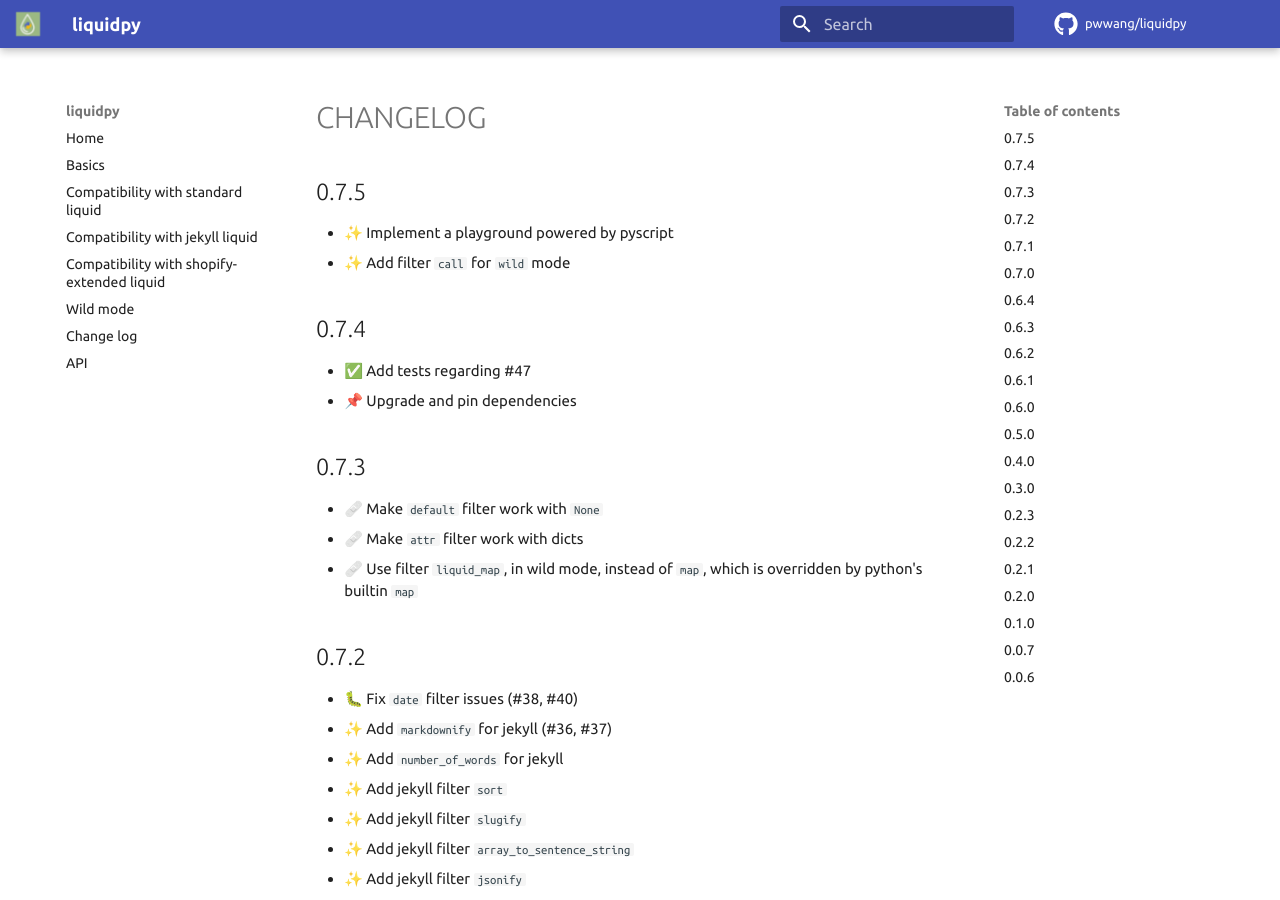
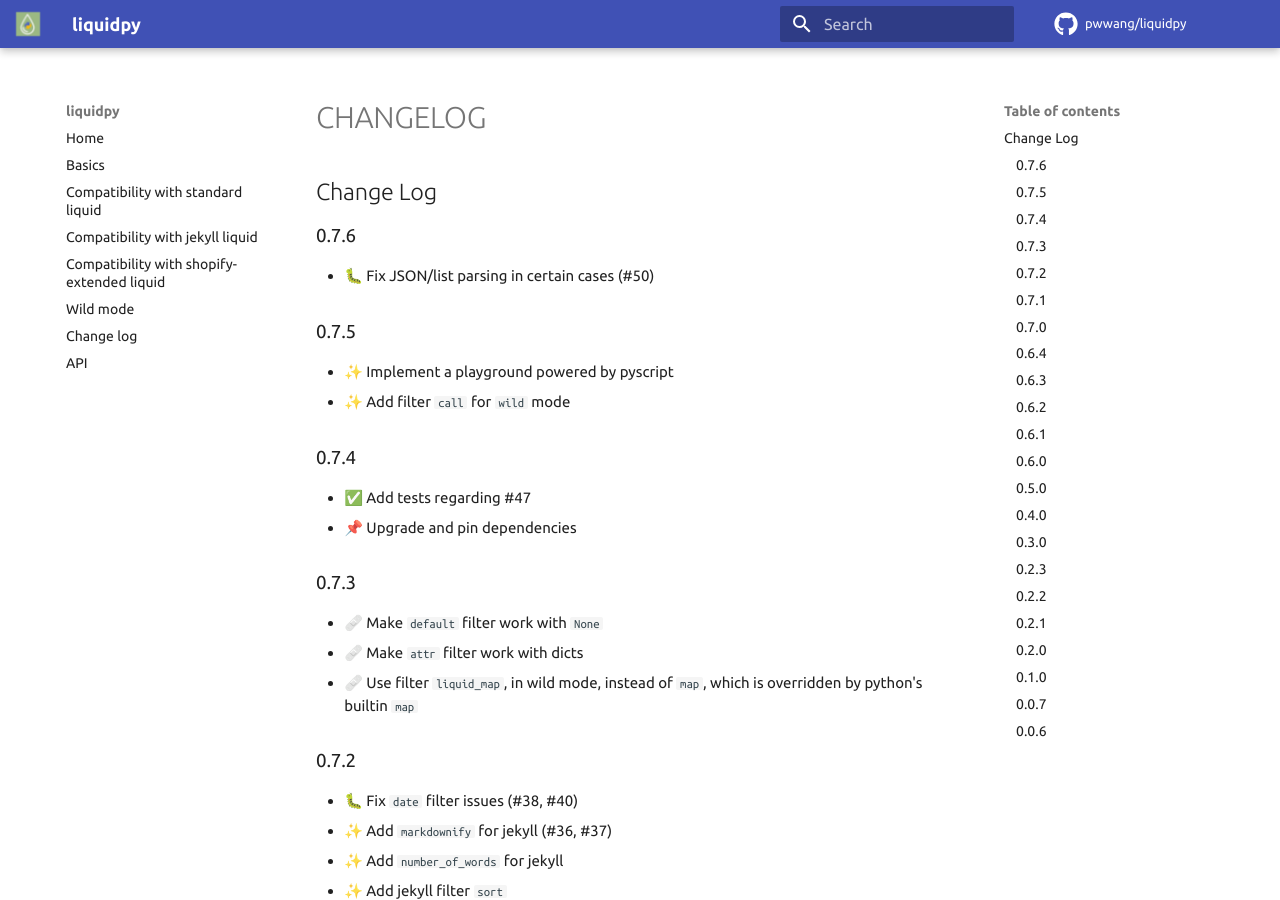
Before and after one commit to pwwang/liquidpy, an MkDocs documentation site: the page built from docs/CHANGELOG.md, in a window 1280 px wide and 900 px high. Built offline with MkDocs 1.6.1 and Material for MkDocs 9.7.7, drawn with Linux system fonts in a browser that asks for light colours; comment, search, counter and statistics services are not loaded.

Commit message:
🔖 0.7.6

```diff
--- a/docs/CHANGELOG.md
+++ b/docs/CHANGELOG.md
@@ -1,20 +1,26 @@
-# 0.7.5
+# Change Log
+
+## 0.7.6
+
+- 🐛 Fix JSON/list parsing in certain cases (#50)
+
+## 0.7.5
 
 - ✨ Implement a playground powered by pyscript
 - ✨ Add filter `call` for `wild` mode
 
-# 0.7.4
+## 0.7.4
 
 - ✅ Add tests regarding #47
 - 📌 Upgrade and pin dependencies
 
-# 0.7.3
+## 0.7.3
 
 - 🩹 Make `default` filter work with `None`
 - 🩹 Make `attr` filter work with dicts
 - 🩹 Use filter `liquid_map`, in wild mode, instead of `map`, which is overridden by python's builtin `map`
 
-# 0.7.2
+## 0.7.2
 
 - 🐛 Fix `date` filter issues (#38, #40)
 - ✨ Add `markdownify` for jekyll (#36, #37)
@@ -26,25 +32,24 @@
 - ✨ Add jekyll filters `xml_escape`, `cgi_escape` and `uri_escape`
 - ✨ Add `int`, `float`, `str` and `bool` as both filters and globals for all modes (#40)
 
-
-# 0.7.1
+## 0.7.1
 
 - ✨ Add `regex_replace` filter
 - ✨ Allow absolute path and pathlib.Path passed as template files
 - ✨ Allow `+/-` to work with date filter (#38)
 - ✨ Add `filters_as_globals` for wild mode (defaults to `True`)
 
-# 0.7.0
+## 0.7.0
 
 - Reimplement using jinja2
 
-# 0.6.4
+## 0.6.4
 
 Last release of 0.6, for compatibilities.
 
 - Add regex_replace filter (#33)
 
-# 0.6.3
+## 0.6.3
 
 - Allow tag for to have output(test | filter) in python mode.
 - Fix stacks not print in some cases.
@@ -52,22 +57,22 @@ Last release of 0.6, for compatibilities.
 - Add better error message for attribute error while rendering
 - Print 'KeyError' for render error if it is a KeyError.
 
-# 0.6.2
+## 0.6.2
 
 - Update dependency versions
 
-# 0.6.1
+## 0.6.1
 
 - Fix use of LiquidPython
 - Add getitem and render filter for python mode
 - Fix EmptyDrop for variable segment in python mode
 - Fix re-rendering error for extends tag (#29)
 
-# 0.6.0
+## 0.6.0
 
 - Remodel the package to use a lexer to scan the nodes first and then lark-parse to parse the tag.
 
-# 0.5.0
+## 0.5.0
 
 - Extract major model of node to allow `register_node` (#18)
 - Introduce `config` node and deprecate `mode`
@@ -78,38 +83,38 @@ Last release of 0.6, for compatibilities.
 - Require backtick ``( ` )`` for liquidpy expression to be used in statement nodes
 - Add API documentations
 
-# 0.4.0
+## 0.4.0
 
 - Implement issue #13: Adding ternary end modifier (`$`)
 - Expand list/dict context in debug information
 
-# 0.3.0
+## 0.3.0
 
 - Force explict modifiers (=/!) for True/False action in ternary filters
 - Add combined ternary filters
 - Add shortcut `?` for `?bool`
 - Use the maximum lineno on traceback instead of the last one.
 
-# 0.2.3
+## 0.2.3
 
 - Fix parsing errors when unicode in a template loaded from text #10 (thanks to vermeeca)
 
-# 0.2.2
+## 0.2.2
 
 - Show shortened context in debug information
 - Fix #9: stream cursor shifted when unicode in the template.
 
-# 0.2.1
+## 0.2.1
 
 - Fix #7: forloop problem with nesting for statements
 - Fix other bugs
 
-# 0.2.0
+## 0.2.0
 
 - Add inclusion and inheritance support
 - Add `cycle` for `for` loop
 
-# 0.1.0
+## 0.1.0
 
 - Rewrite whole engine using a stream parser
 - Support multi-line for statements, expressions and tag comments (#1)
@@ -122,12 +127,12 @@ Last release of 0.6, for compatibilities.
 - Add tenary filters
 - Remove `&` modifiers
 
-# 0.0.7
+## 0.0.7
 
 - Allow `{% mode %}` block to be anywhere in the source code
 - Full the coverage
 - Change support only for python3.5+
 
-# 0.0.6
+## 0.0.6
 
 - Add modifiers `&` and `*` to allow chaining and expanding arguments
--- a/liquid/__init__.py
+++ b/liquid/__init__.py
@@ -4,4 +4,4 @@ from .patching import patch_jinja, unpatch_jinja
 
 patch_jinja()
 
-__version__ = "0.7.5"
+__version__ = "0.7.6"
--- a/pyproject.toml
+++ b/pyproject.toml
@@ -4,7 +4,7 @@ build-backend = "poetry.masonry.api"
 
 [tool.poetry]
 name = "liquidpy"
-version = "0.7.5"
+version = "0.7.6"
 description = "A port of liquid template engine for python"
 authors = [ "pwwang <pwwang@pwwang.com>",]
 license = "MIT"
```
